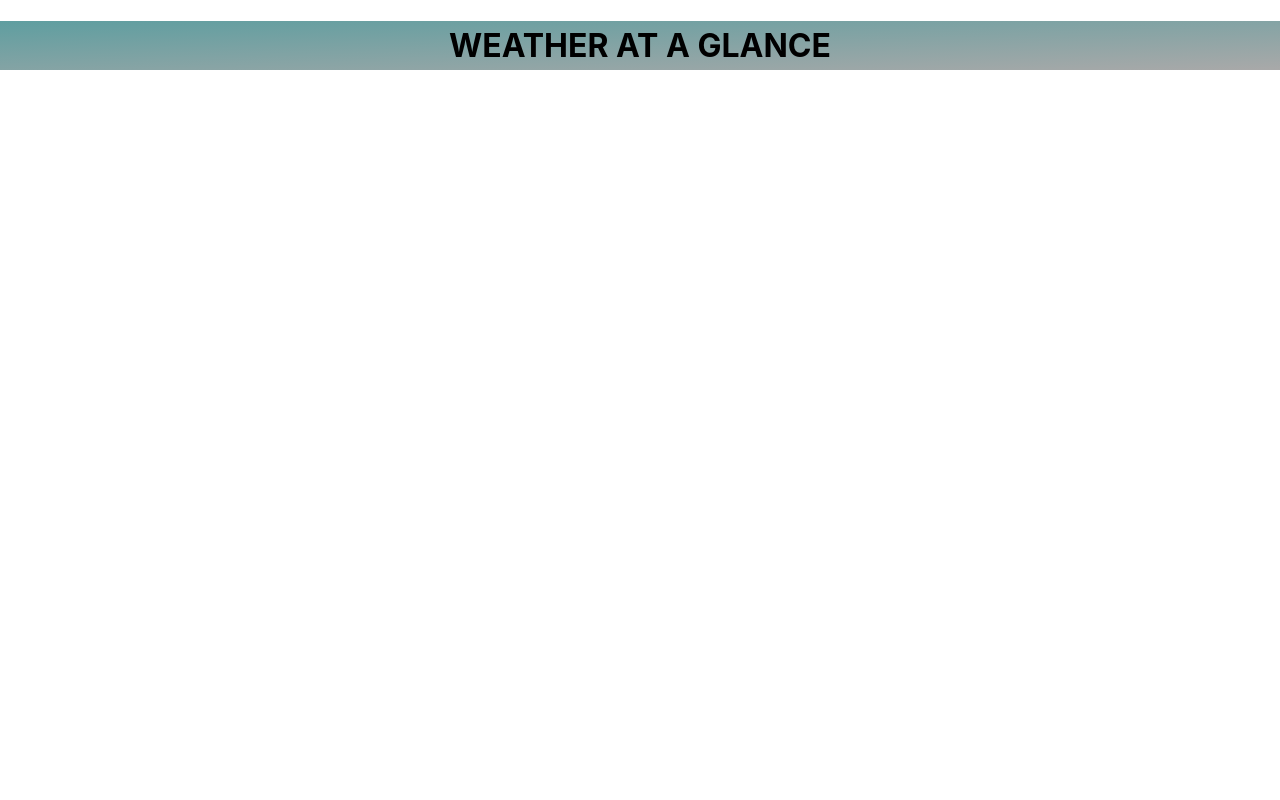
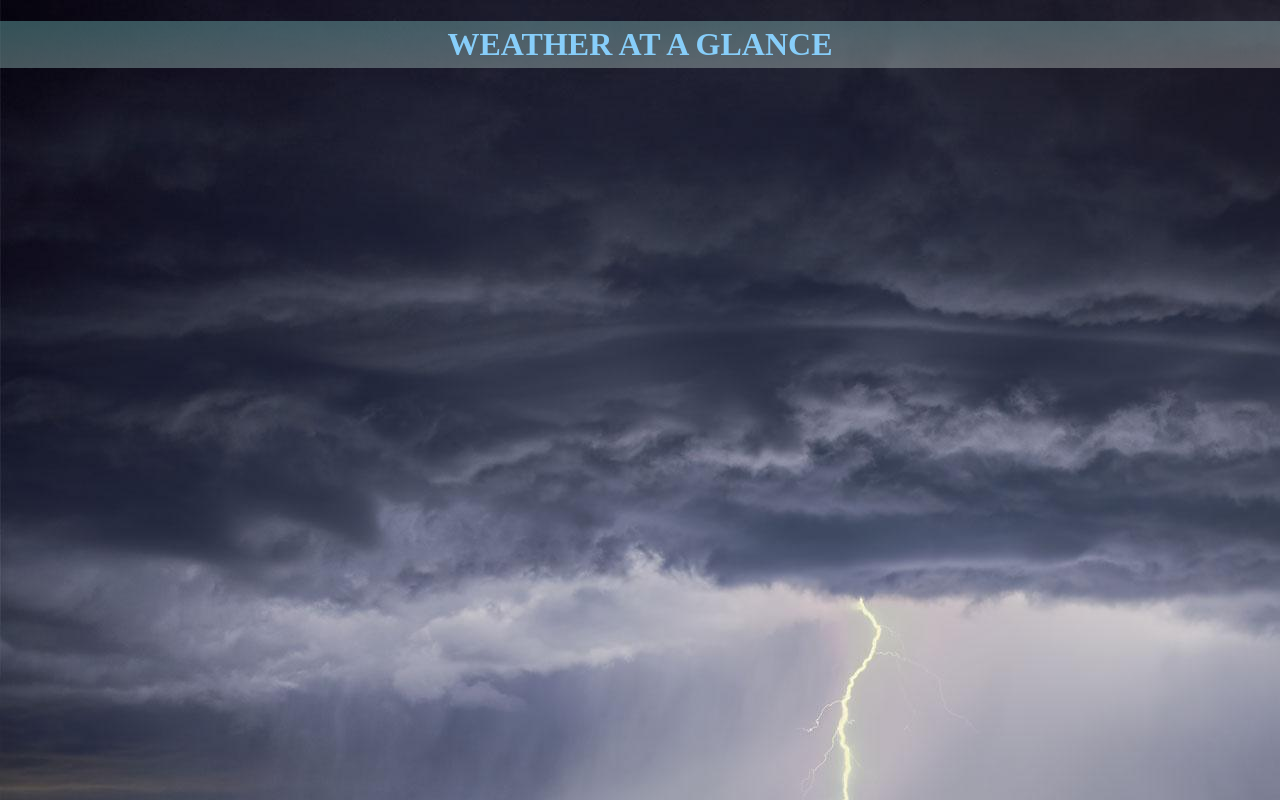
Before and after one commit to bradfan/weather-react-app, a React (Create React App) app: page / in a window 1280 px wide. Built offline with nearby package versions, Linux system fonts and the light colour scheme.

Commit message:
body image, header css

```diff
--- a/src/App.js
+++ b/src/App.js
@@ -2,6 +2,7 @@ import React from 'react';
 import Header from "./Header";
 import Current from "./Current";
 import Forecast from "./Forecast";
+import './index.css';
 
 function App() {
   return (
--- a/src/index.css
+++ b/src/index.css
@@ -11,21 +11,24 @@ body {
   -webkit-font-smoothing: antialiased;
   -moz-osx-font-smoothing: grayscale;
    height: 95vh;
-  /* background-image: "./images/weather1.jpg"; */
+   background-image: url(./images/weather1.jpg);
 }
 
 .header {
 
   background-image: linear-gradient(
     to right bottom,
-    rgb(95, 158, 160),
-    rgb(169, 169, 169)
+    rgb(95, 158, 160,0.5),
+    rgb(169, 169, 169,0.5)
   );
   text-align: center;
   background-size: cover;
   background-position: top;
   position: relative;
+
 }
 .header-text {
+  font-family:'Times New Roman', Times, serif;
   padding: 5px;
+  color:#87CEFA
 }
```
